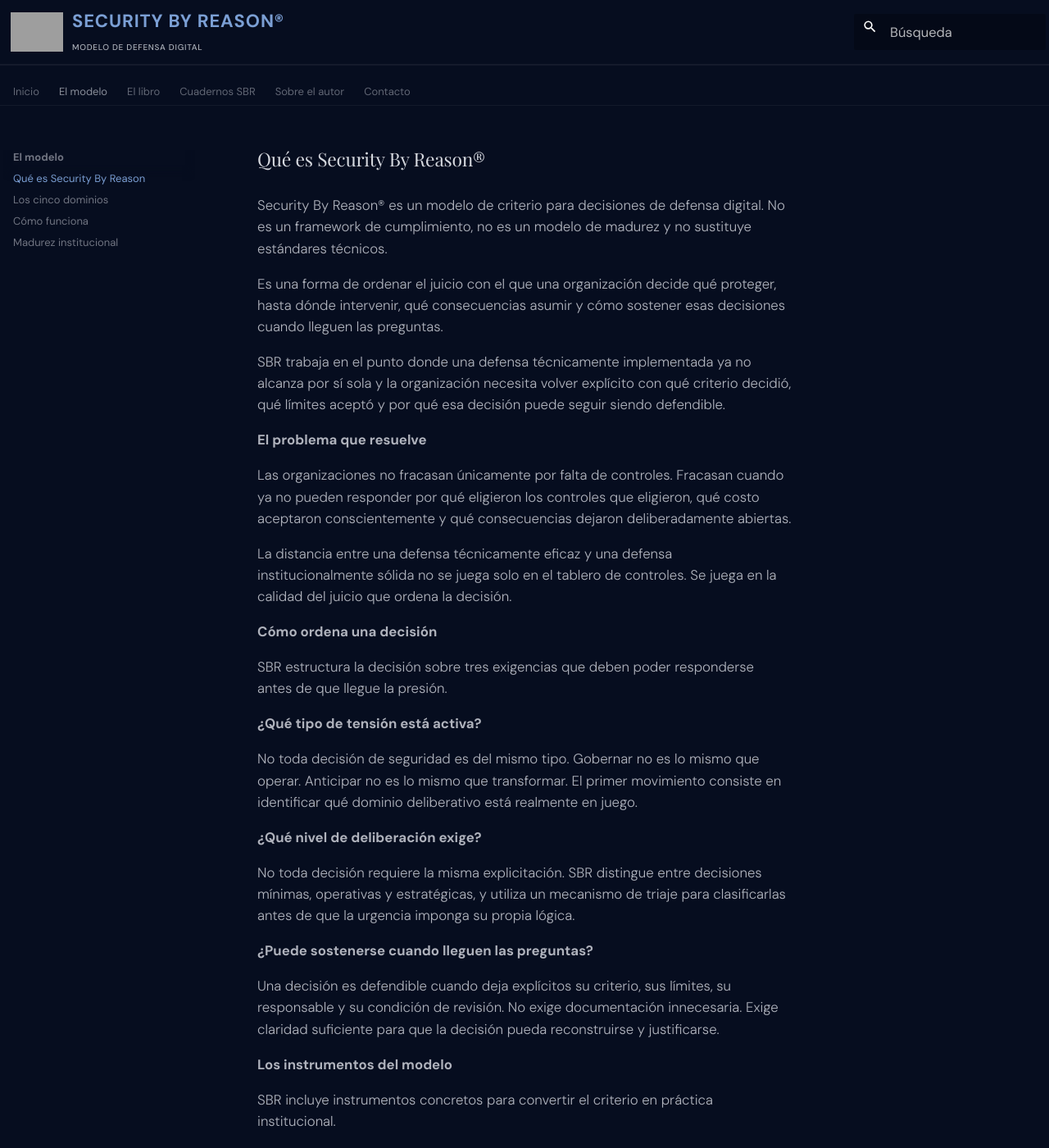
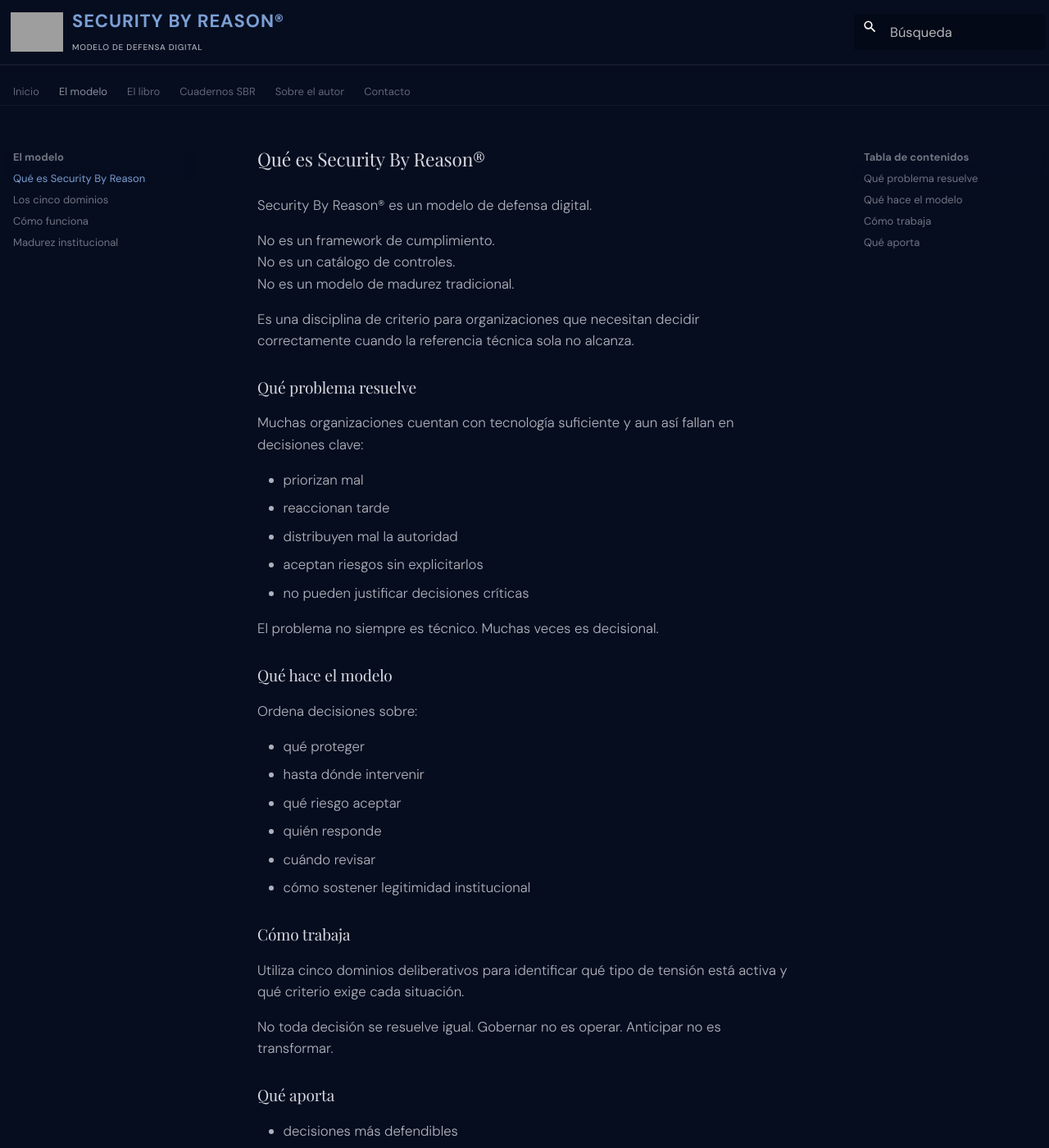
Before and after one commit to danielsasia/sbr-site, an MkDocs documentation site: the page built from docs/modelo/intro.md, in a window 1280 px wide and 1400 px high. Shown: the whole window at 82% size. Built offline with MkDocs 1.6.1 and Material for MkDocs 9.7.7, drawn with Linux system fonts in a browser that asks for light colours; some web fonts are replaced; some of the changed text lies outside the part shown; grey boxes are pictures that could not be loaded.

Commit message:
Update intro.md

```diff
--- a/docs/modelo/intro.md
+++ b/docs/modelo/intro.md
@@ -1,43 +1,51 @@
+<!-- docs/modelo/intro.md -->
+
 # Qué es Security By Reason®
 
-Security By Reason® es un modelo de criterio para decisiones de defensa digital. No es un framework de cumplimiento, no es un modelo de madurez y no sustituye estándares técnicos.
+Security By Reason® es un modelo de defensa digital.
 
-Es una forma de ordenar el juicio con el que una organización decide qué proteger, hasta dónde intervenir, qué consecuencias asumir y cómo sostener esas decisiones cuando lleguen las preguntas.
+No es un framework de cumplimiento.
+No es un catálogo de controles.
+No es un modelo de madurez tradicional.
 
-SBR trabaja en el punto donde una defensa técnicamente implementada ya no alcanza por sí sola y la organización necesita volver explícito con qué criterio decidió, qué límites aceptó y por qué esa decisión puede seguir siendo defendible.
+Es una disciplina de criterio para organizaciones que necesitan decidir correctamente cuando la referencia técnica sola no alcanza.
 
-**El problema que resuelve**
+## Qué problema resuelve
 
-Las organizaciones no fracasan únicamente por falta de controles. Fracasan cuando ya no pueden responder por qué eligieron los controles que eligieron, qué costo aceptaron conscientemente y qué consecuencias dejaron deliberadamente abiertas.
+Muchas organizaciones cuentan con tecnología suficiente y aun así fallan en decisiones clave:
 
-La distancia entre una defensa técnicamente eficaz y una defensa institucionalmente sólida no se juega solo en el tablero de controles. Se juega en la calidad del juicio que ordena la decisión.
+- priorizan mal
+- reaccionan tarde
+- distribuyen mal la autoridad
+- aceptan riesgos sin explicitarlos
+- no pueden justificar decisiones críticas
 
-**Cómo ordena una decisión**
+El problema no siempre es técnico. Muchas veces es decisional.
 
-SBR estructura la decisión sobre tres exigencias que deben poder responderse antes de que llegue la presión.
+## Qué hace el modelo
 
-**¿Qué tipo de tensión está activa?**
+Ordena decisiones sobre:
 
-No toda decisión de seguridad es del mismo tipo. Gobernar no es lo mismo que operar. Anticipar no es lo mismo que transformar. El primer movimiento consiste en identificar qué dominio deliberativo está realmente en juego.
+- qué proteger
+- hasta dónde intervenir
+- qué riesgo aceptar
+- quién responde
+- cuándo revisar
+- cómo sostener legitimidad institucional
 
-**¿Qué nivel de deliberación exige?**
+## Cómo trabaja
 
-No toda decisión requiere la misma explicitación. SBR distingue entre decisiones mínimas, operativas y estratégicas, y utiliza un mecanismo de triaje para clasificarlas antes de que la urgencia imponga su propia lógica.
+Utiliza cinco dominios deliberativos para identificar qué tipo de tensión está activa y qué criterio exige cada situación.
 
-**¿Puede sostenerse cuando lleguen las preguntas?**
+No toda decisión se resuelve igual. Gobernar no es operar. Anticipar no es transformar.
 
-Una decisión es defendible cuando deja explícitos su criterio, sus límites, su responsable y su condición de revisión. No exige documentación innecesaria. Exige claridad suficiente para que la decisión pueda reconstruirse y justificarse.
+## Qué aporta
 
-**Los instrumentos del modelo**
+- decisiones más defendibles
+- autoridad más clara
+- mejor trazabilidad
+- menos arbitrariedad
+- mejor alineación entre negocio, tecnología y seguridad
 
-SBR incluye instrumentos concretos para convertir el criterio en práctica institucional.
-
-- **Triaje deliberativo:** para clasificar qué decisiones requieren deliberación explícita antes de que la urgencia decida por la organización.
-- **Registro mínimo defendible:** para dejar rastro de por qué se decidió así, con qué límites y quién responde.
-- **Bitácora Institucional de Tensiones (BIT):** para que el criterio no dependa de la memoria de quien decidió.
-- **Madurez institucional del criterio:** para evaluar si la calidad de la decisión pertenece a la organización o solo a las personas que hoy la sostienen.
-
-El desarrollo completo de estos instrumentos está en el libro.
-
-[Los cinco dominios](dominios.md) →
-[El libro](../libro.md) →
+[Los cinco dominios →](dominios.md)
+[Cómo funciona →](como-funciona.md)
```
